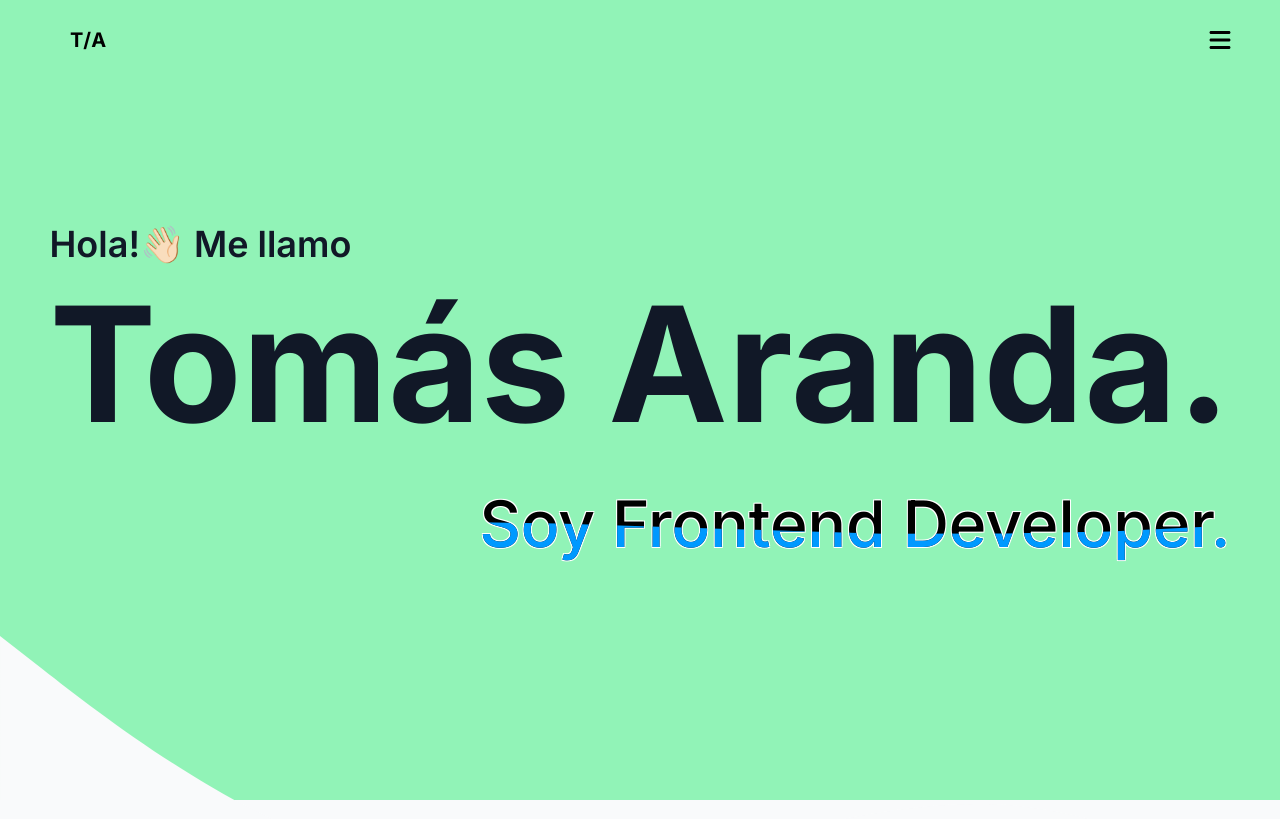
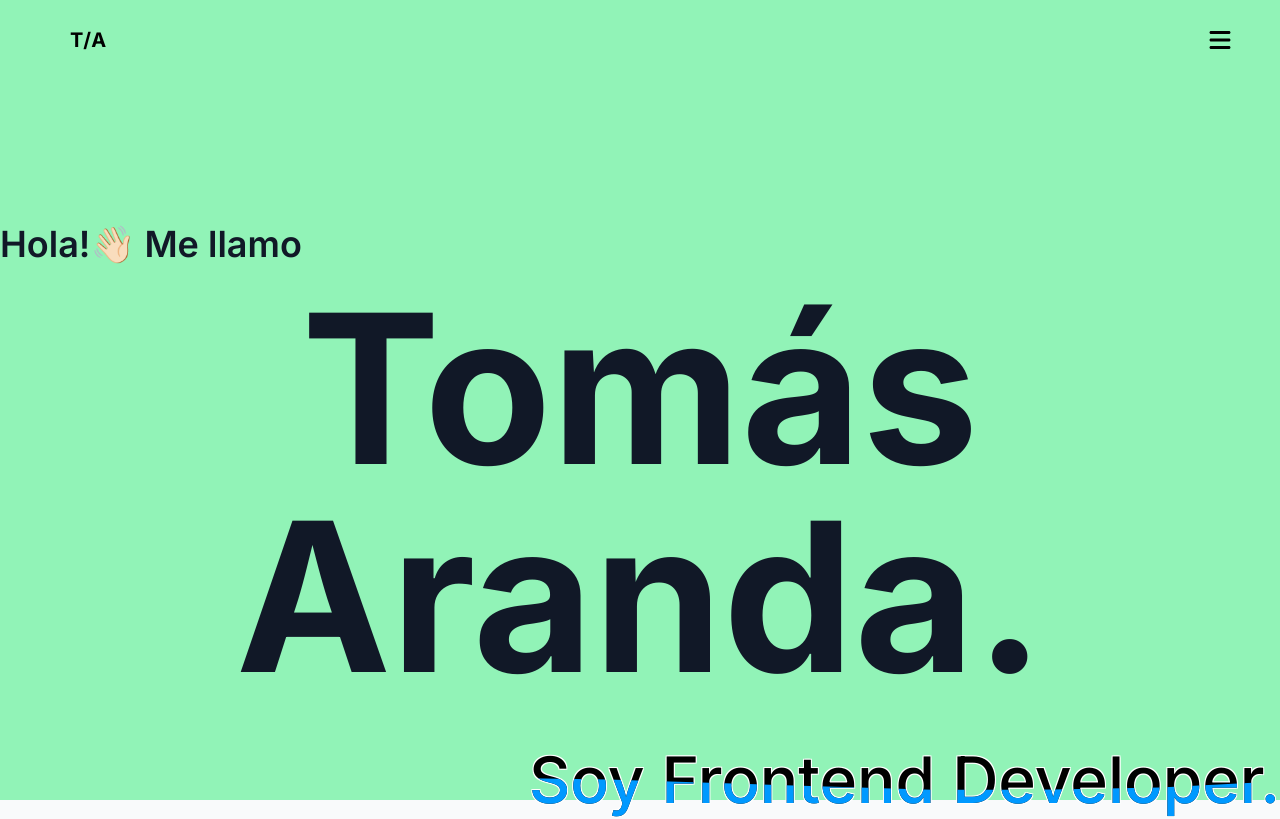
Before and after one commit to TomasAranda21/new-portfolio, a React (Vite) app in the folder frontend/: page / in a window 1280 px wide. Shown: the top 819 px of the page. Built offline with nearby package versions, Linux system fonts and the light colour scheme; no server answers; the database is empty.

Commit message:
change font size my name

```diff
--- a/frontend/src/components/header/Header.jsx
+++ b/frontend/src/components/header/Header.jsx
@@ -44,7 +44,7 @@ const Header = ({dark, isDark}) => {
             <div className="flex flex-col gap-3 pt-20 lg:pt-40 "  ref={refHello}>
                 <div className={helloView ? `relative bottom-0 opacity-100 delay-300 duration-700 ease-in-out ` : 'relative bottom-96 opacity-0 duration-700 ease-in-out'} >
                     <p className="text-2xl md:text-4xl font-semibold text-center lg:text-left">Hola!👋🏻  Me llamo</p>
-                    <h1 className="xl:text-11xl md:text-7xl text-5xl text-center font-bold my-5">Tomás Aranda.</h1>
+                    <h1 className="xl:text-10xl md:text-7xl text-5xl text-center font-bold my-5">Tomás Aranda.</h1>
                 </div>
 
                 <div className={nameView ? `relative top-0 flex justify-end opacity-100 pb-20 delay-500 duration-700 ease-in-out` : 'relative  top-64 opacity-0 duration-700 ease-in-out'} ref={refName}>
```
